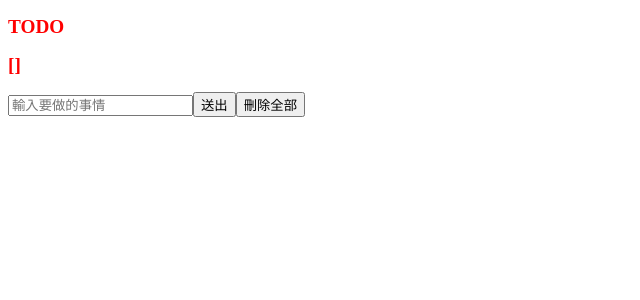
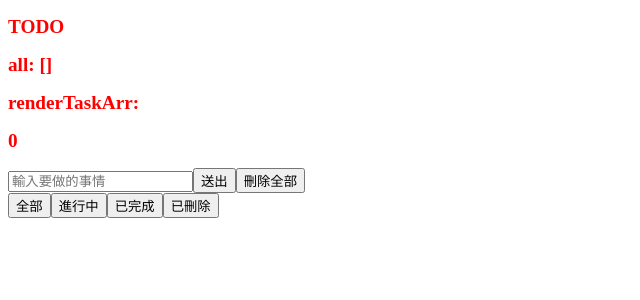
Before and after one commit to newstarellie/vue817, a Vue app: page / in a window 1280 px wide. Shown: the top 300 px of the page, without its empty margins (0-640 px from the left). Built offline with nearby package versions, Linux system fonts and the light colour scheme.

Commit message:
8/20 暫時一段落

```diff
--- a/src/components/TODO-table.vue
+++ b/src/components/TODO-table.vue
@@ -5,7 +5,9 @@ export default {
   components: { TODOInput, TODOTaskItem },
   data() {
     return {
-      taskArr: [],
+      allTaskArr: [],
+      renderTaskArr: this.allTaskArr,
+      status: 0,
     };
   },
   methods: {
@@ -17,28 +19,59 @@ export default {
         deleted: false,
       };
       taskObj.taskName = task;
-      taskObj.id = this.taskArr.length + 1;
-      this.taskArr.push(taskObj);
+      taskObj.id = this.allTaskArr.length + 1;
+      this.allTaskArr.push(taskObj);
     },
     deleteAllTask: function () {
-      this.taskArr = [];
+      this.allTaskArr = [];
     },
     completed(data) {
       let id = data.id;
       let completed = data.completed;
-      for (let i = 0; i < this.taskArr.length; i++) {
-        if (id == this.taskArr[i].id) {
-          this.taskArr[i].completed = completed;
+      for (let i = 0; i < this.allTaskArr.length; i++) {
+        if (id == this.allTaskArr[i].id) {
+          this.allTaskArr[i].completed = completed;
         }
       }
     },
     deleted(id) {
       console.log(id);
-      for (let i = 0; i < this.taskArr.length; i++) {
-        if (id == this.taskArr[i].id) {
-          this.taskArr[i].deleted = true;
+      for (let i = 0; i < this.allTaskArr.length; i++) {
+        if (id == this.allTaskArr[i].id) {
+          this.allTaskArr[i].deleted = true;
         }
       }
+    },
+    statusHandler: function () {
+      console.log('123');
+      switch (this.status) {
+        case 1:
+          this.renderTaskArr = this.allTaskArr;
+          console.log(this.renderTaskArr);
+          break;
+        case 2: //進行 C : F D: F
+          this.renderTaskArr = [];
+          for (let i = 0; i < this.allTaskArr.length; i++) {
+            if (
+              false == this.allTaskArr[i].completed &&
+              false == this.allTaskArr[i].deleted
+            ) {
+              this.renderTaskArr.push(this.allTaskArr[i]);
+              console.log('78975');
+            }
+          }
+          console.log(this.renderTaskArr);
+      }
+    },
+  },
+  watch: {
+    status: 'statusHandler',
+    allTaskArr: {
+      handler(newValue, oldValue) {
+        console.log(newValue == oldValue);
+        this.renderTaskArr = this.allTaskArr;
+      },
+      deep: true,
     },
   },
 };
@@ -47,11 +80,18 @@ export default {
 <template>
   <div>
     <h2>TODO</h2>
-    <h2>{{ taskArr }}</h2>
+
+    <h2>all: {{ allTaskArr }}</h2>
+    <h2>renderTaskArr: {{ renderTaskArr }}</h2>
+    <h2>{{ status }}</h2>
     <TODOInput @sendOut="getTask" @deleteAll="deleteAllTask" />
+    <button @click="this.status = 1">全部</button>
+    <button @click="this.status = 2">進行中</button>
+    <button @click="this.status = 3">已完成</button>
+    <button @click="this.status = 4">已刪除</button>
     <ul>
       <TODOTaskItem
-        v-for="(item, index, key) in taskArr"
+        v-for="(item, index, key) in renderTaskArr"
         :taskName="item.taskName"
         :completed="item.completed"
         :deleted="item.deleted"
@@ -60,9 +100,7 @@ export default {
         :key="key"
         @itemCompleted="completed"
         @itemDeleted="deleted"
-      >
-        <div>123</div>
-      </TODOTaskItem>
+      />
     </ul>
   </div>
 </template>
```
